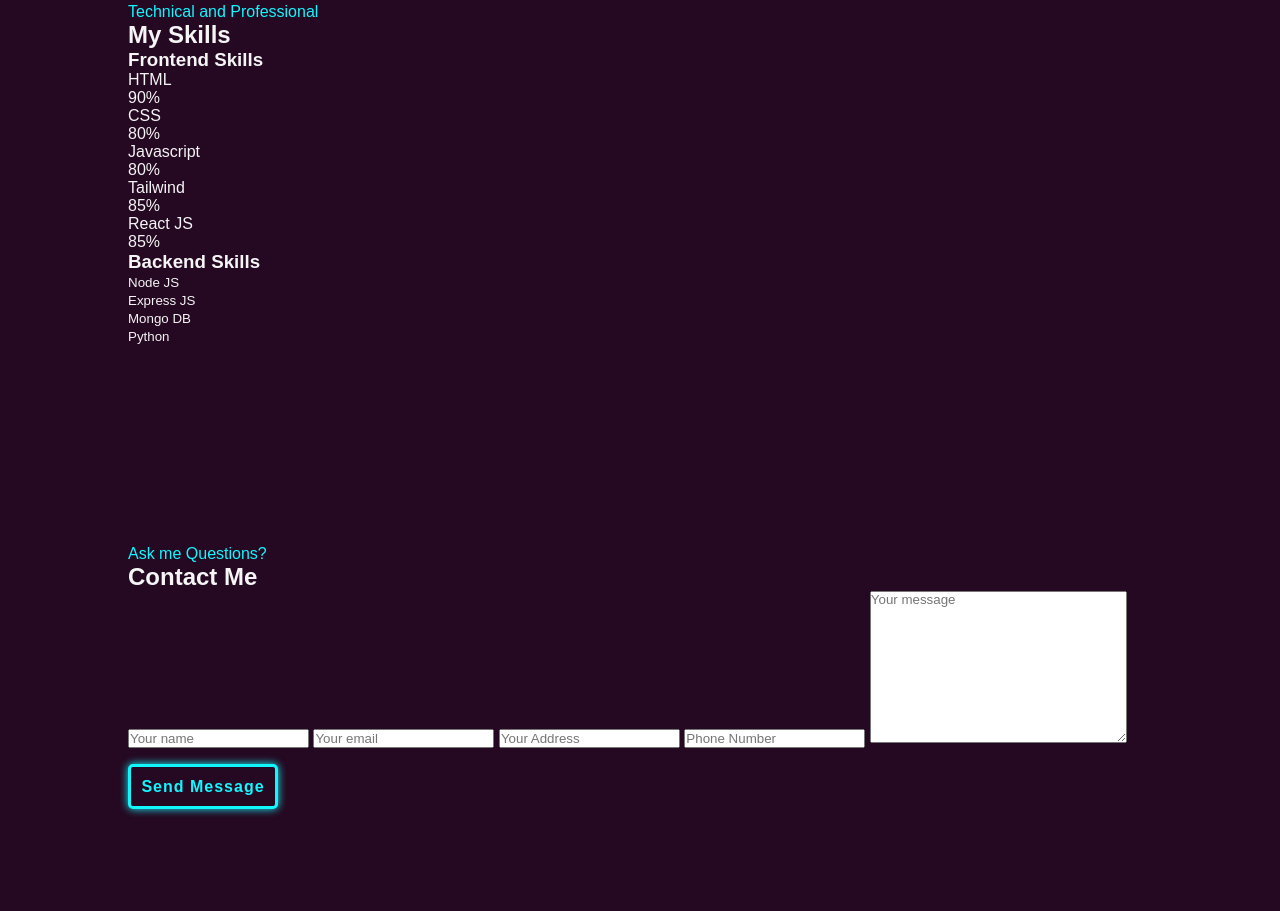
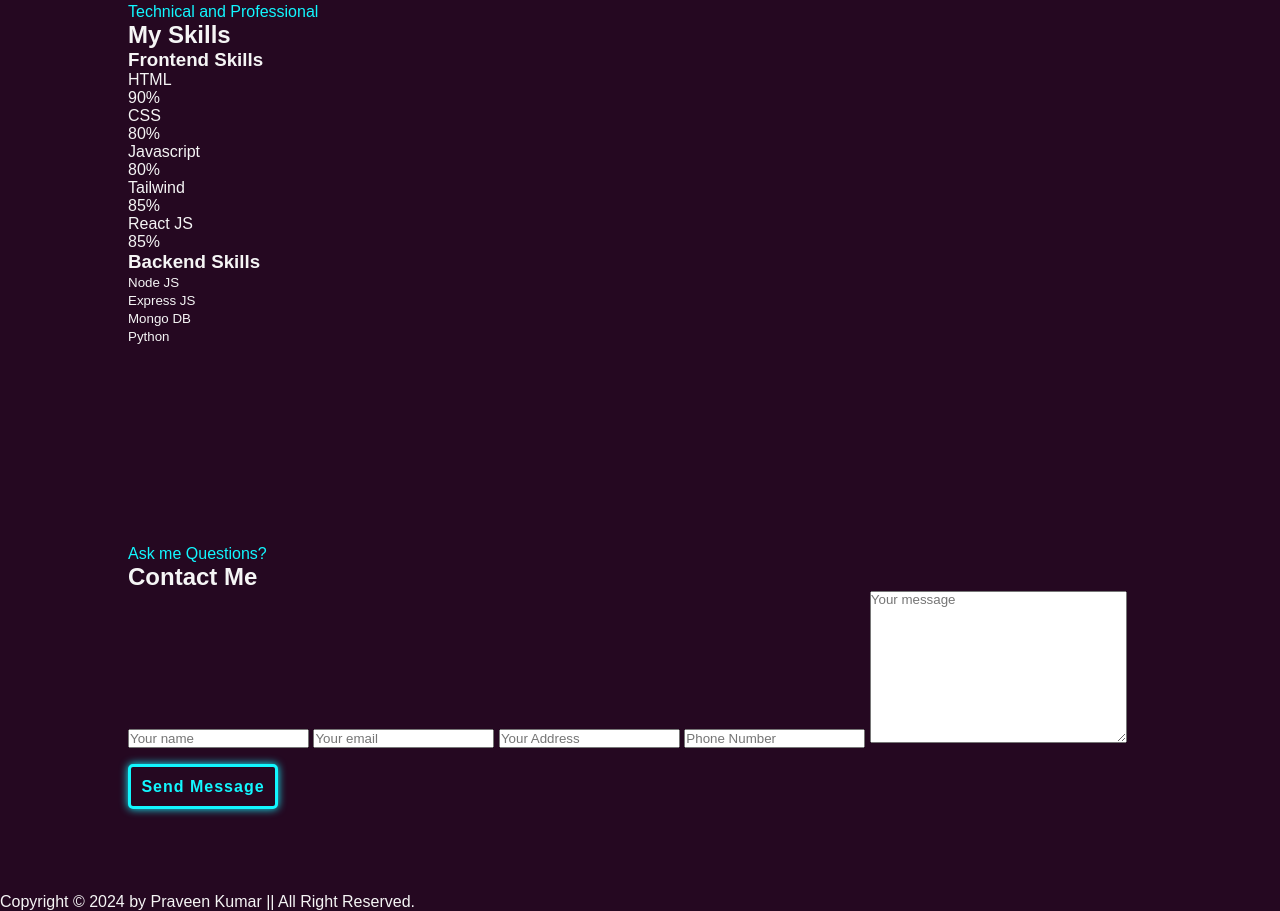
Before and after one commit to praveen-1101/Portfolio, a plain HTML site: page portfolio/index.html in a window 1280 px wide. Shown: the part 1242-2153 px from the top of the page. Drawn offline with Linux system fonts and the light colour scheme.

Commit message:
footer section

```diff
--- a/portfolio/index.html
+++ b/portfolio/index.html
@@ -232,6 +232,11 @@
     </form>
 </section>
 
+<footer>
+    <p class="scroll-scale">Copyright &copy; 2024 by Praveen Kumar || All Right Reserved.</p>
+    <a href="#home"><i class="bx bx-up-arrow-alt"></i></a>
+</footer>
+
 
 </body>
 </html>
```
